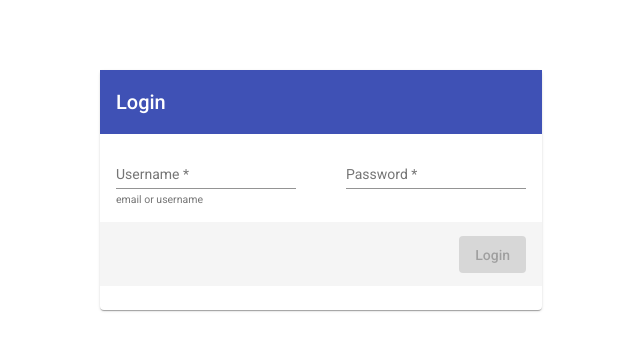
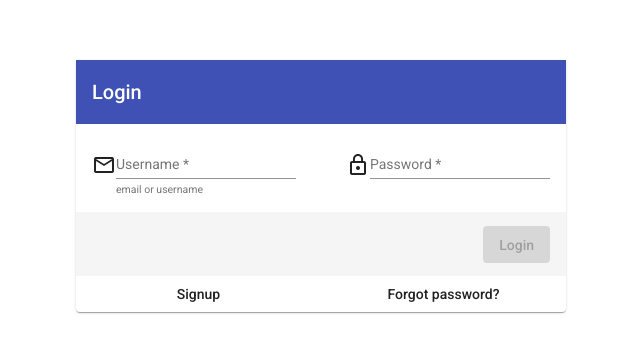
Before and after one commit to jaysonwor/evolutionary-product, an Angular app in the folder frontend/: page /auth/login in a window 1280 px wide. Shown: the part 214-566 px from the top of the page, without its empty margins (319-959 px from the left). Built offline with nearby package versions, Linux system fonts and the light colour scheme.

Commit message:
login form style

```diff
--- a/frontend/src/app/components/auth/login/login.component.html
+++ b/frontend/src/app/components/auth/login/login.component.html
@@ -9,30 +9,42 @@
 
     <div style="padding: 16px;">
         <div fxLayout="row wrap" fxLayout.xs="column" fxLayout.sm="column" fxLayout.md="column" fxLayoutAlign="space-around center" fxLayoutGap="50px">
-            <mat-form-field fxFlex="calc(50%-30px)" >
+            <div>
+              <mat-icon style="vertical-align: middle;">mail_outline</mat-icon>
+              <mat-form-field>
                       <mat-label>Username</mat-label>
                       <input type="text" matInput formControlName="username" >
                       <mat-hint>email or username</mat-hint>
                       <mat-error *ngIf="f.username.errors && f.username.errors.required">Username is required</mat-error>
               </mat-form-field>
-            <mat-form-field fxFlex="calc(50%-30px)">
+            </div>
+            <div>
+              <mat-icon style="vertical-align: middle;">lock_outline</mat-icon>
+              <mat-form-field>
                   <mat-label>Password</mat-label>
                   <input type="password" matInput formControlName="password">
                   <mat-error *ngIf="f.password.errors && f.password.errors.required">Password is required</mat-error>
               </mat-form-field>
             </div>
         </div>
+    </div>
 
-    <mat-toolbar fxLayout="row" fxLayoutAlign="end center" fxLayoutGap="16px" style="padding: 16px;">
+    <mat-toolbar fxLayout="row" fxLayoutAlign="end center" fxLayoutGap="16px">
         <button type="submit" mat-raised-button color="primary" [disabled]="!form.valid || isSubmitting">
-            <mat-spinner diameter="40" strokeWidth='5' *ngIf="isSubmitting"></mat-spinner>
+            <mat-progress-bar mode="indeterminate" *ngIf="isSubmitting"></mat-progress-bar>
             <span *ngIf="!isSubmitting">Login</span>
         </button>
+
     </mat-toolbar>
 
   </form>
 
+  <div fxLayout="row wrap" fxLayout.xs="column" fxLayout.sm="column" fxLayout.md="column" fxLayoutAlign="none none">
+          <button mat-button [routerLink]="['/signup']" fxFlex="calc(30%-30px)">Signup</button>
+          <button mat-button [routerLink]="['/signup']" fxFlex="calc(30%-30px)">Forgot password?</button>
+  </div>
+
   </mat-card-content>
-  <mat-card-actions>
-  </mat-card-actions>
+
+
 </mat-card>
```
Lines whose indentation alone changed are shown as unchanged.
